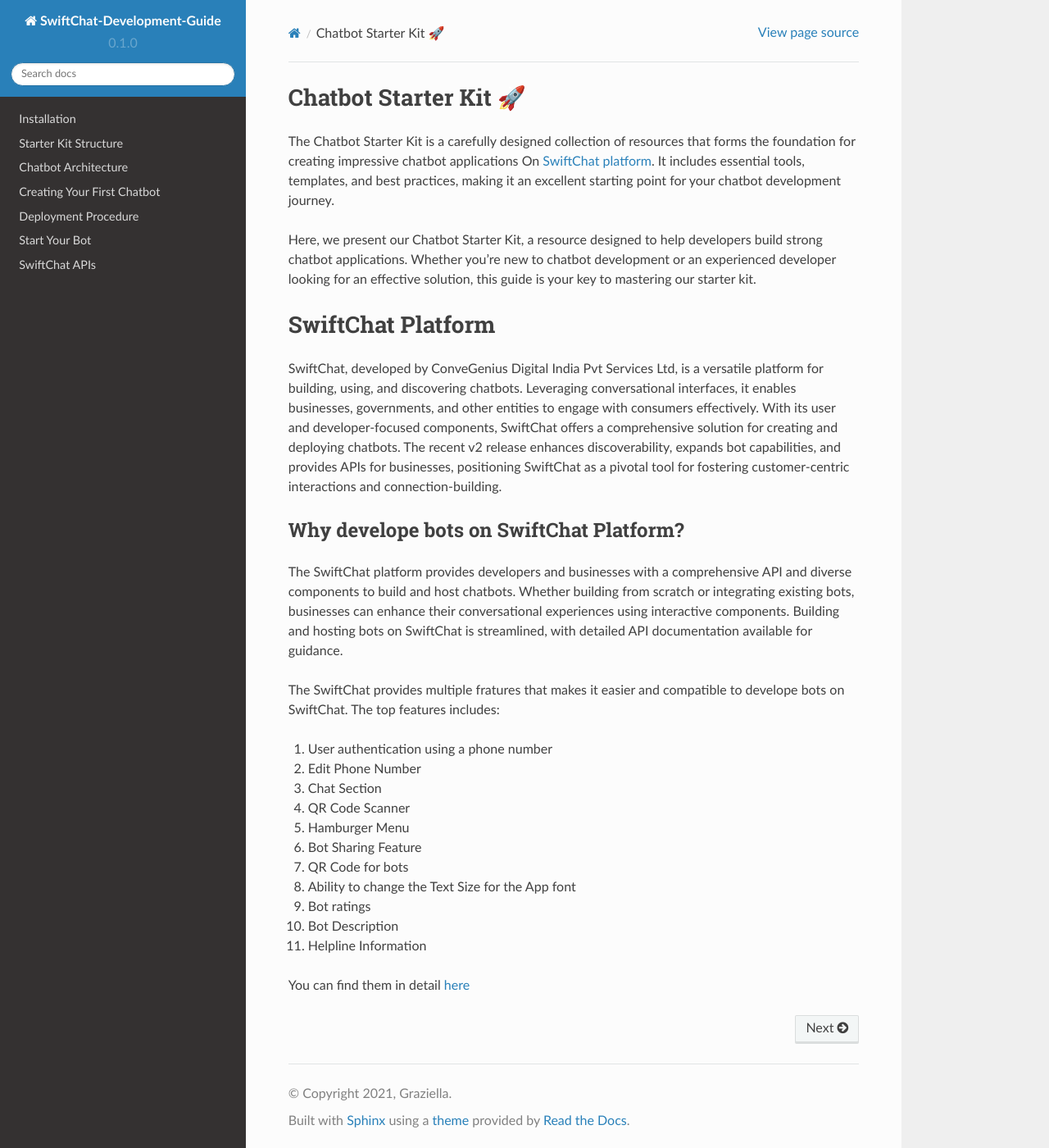
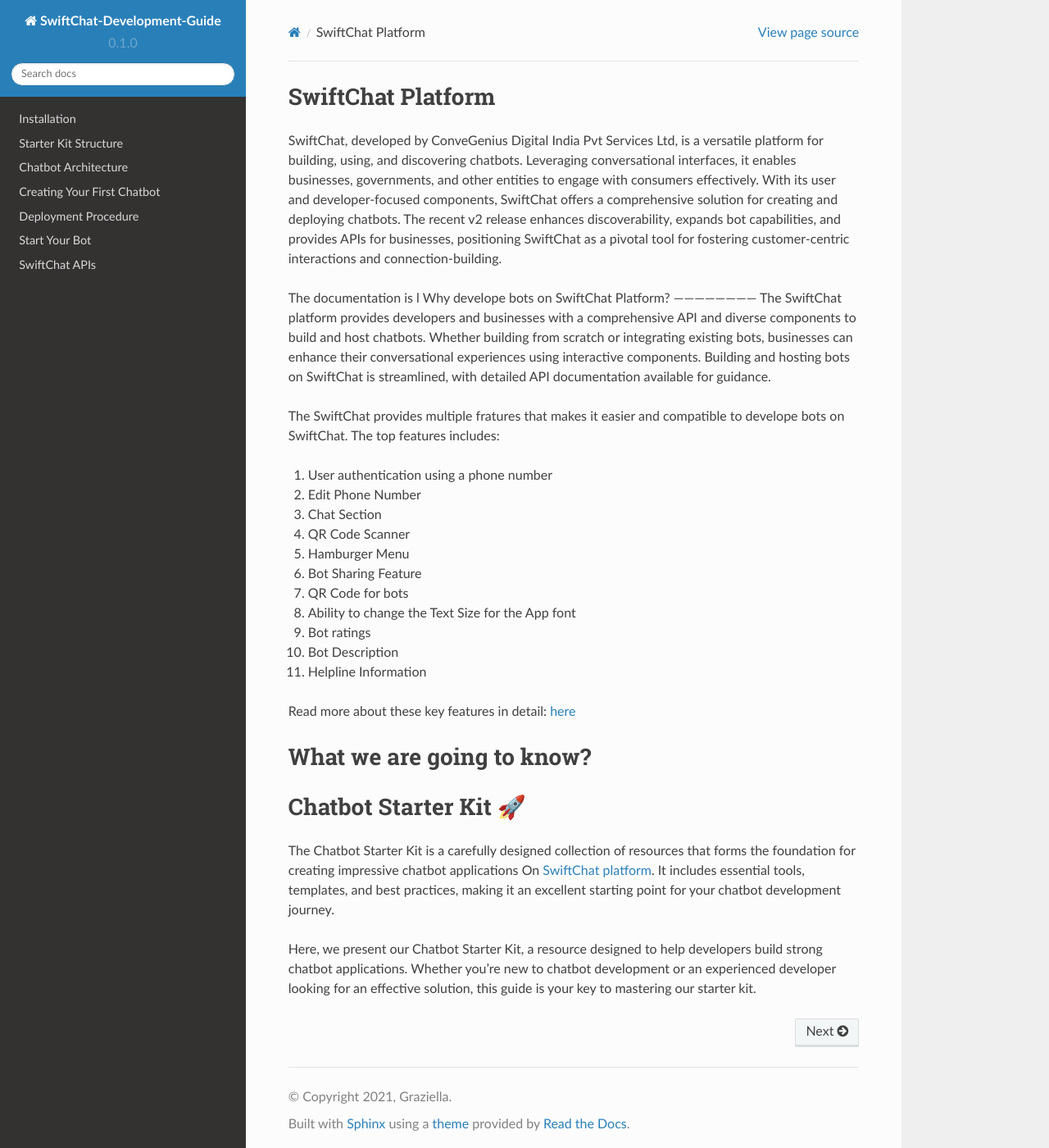
Before and after one commit to Priyanka-sharma181/Chatbot-Development-Guide, a Sphinx documentation site: the page built from docs/source/index.rst, in a window 1280 px wide and 1400 px high. Shown: the whole window at 82% size. Built offline with Sphinx 7.4.7 and the Read the Docs theme 2.0.0, drawn with Linux system fonts in a browser that asks for light colours; some of the changed lines change nothing that is shown.

Commit message:
updating structure

```diff
--- a/docs/source/index.rst
+++ b/docs/source/index.rst
@@ -1,14 +1,8 @@
-Chatbot Starter Kit 🚀
-====================
-
-The Chatbot Starter Kit is a carefully designed collection of resources that forms the foundation for creating impressive chatbot applications On `SwiftChat platform <https://convegenius.com/>`_. It includes essential tools, templates, and best practices, making it an excellent starting point for your chatbot development journey.
-
-Here, we present our Chatbot Starter Kit, a resource designed to help developers build strong chatbot applications. Whether you're new to chatbot development or an experienced developer looking for an effective solution, this guide is your key to mastering our starter kit.
-
 SwiftChat Platform
 ====================
 SwiftChat, developed by ConveGenius Digital India Pvt Services Ltd, is a versatile platform for building, using, and discovering chatbots. Leveraging conversational interfaces, it enables businesses, governments, and other entities to engage with consumers effectively. With its user and developer-focused components, SwiftChat offers a comprehensive solution for creating and deploying chatbots. The recent v2 release enhances discoverability, expands bot capabilities, and provides APIs for businesses, positioning SwiftChat as a pivotal tool for fostering customer-centric interactions and connection-building.
 
+The documentation is l
 Why develope bots on SwiftChat Platform?
 ------------------------
 The SwiftChat platform provides developers and businesses with a comprehensive API and diverse components to build and host chatbots. Whether building from scratch or integrating existing bots, businesses can enhance their conversational experiences using interactive components. Building and hosting bots on SwiftChat is streamlined, with detailed API documentation available for guidance.
@@ -27,8 +21,18 @@
 10. Bot Description
 11. Helpline Information
 
-You can find them in detail `here <https://swiftchat.ai/swiftchatapp/swiftchat-platform-for-end-users/>`_
+Read more about these key features in detail: `here <https://swiftchat.ai/swiftchatapp/swiftchat-platform-for-end-users/>`_
 
+
+What we are going to know?
+====================
+
+Chatbot Starter Kit 🚀
+====================
+
+The Chatbot Starter Kit is a carefully designed collection of resources that forms the foundation for creating impressive chatbot applications On `SwiftChat platform <https://convegenius.com/>`_. It includes essential tools, templates, and best practices, making it an excellent starting point for your chatbot development journey.
+
+Here, we present our Chatbot Starter Kit, a resource designed to help developers build strong chatbot applications. Whether you're new to chatbot development or an experienced developer looking for an effective solution, this guide is your key to mastering our starter kit.
 
 
 .. toctree::
```
